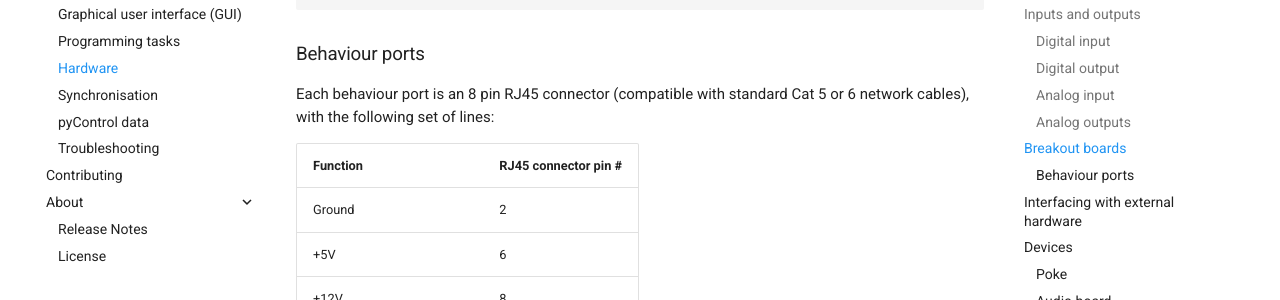
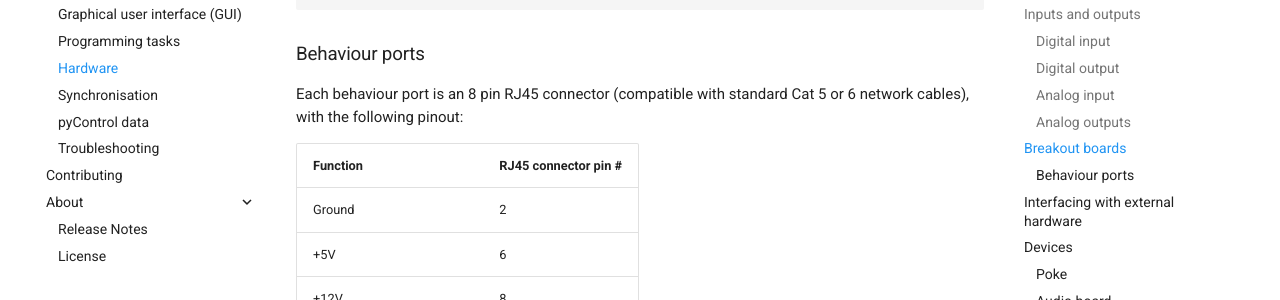
Before and after one commit to pyControl/docs, an MkDocs documentation site: the page built from docs/user-guide/hardware.md, in a window 1280 px wide and 900 px high, scrolled down 6347 px. Shown: the part 175-475 px from the top of the window. Built offline with MkDocs 1.6.1 and Material for MkDocs 9.7.7, drawn with Linux system fonts in a browser that asks for light colours.

Commit message:
small fixes
pinout is a common term that someone would search for if trying to figure out which pins are which

```diff
--- a/docs/user-guide/hardware.md
+++ b/docs/user-guide/hardware.md
@@ -230,7 +230,7 @@ pushbutton = Digital_input(pin=board.button, falling_event='button', pull='up')
 
 ### Behaviour ports
 
-Each behaviour port is an 8 pin RJ45 connector (compatible with standard Cat 5 or 6 network cables), with the following set of lines:
+Each behaviour port is an 8 pin RJ45 connector (compatible with standard Cat 5 or 6 network cables), with the following pinout:
 
 | Function                     | RJ45 connector pin # |
 | ---------------------------- | -------------------- |
```
Also changed, not shown: docs/index.md (+3 -3 lines).
